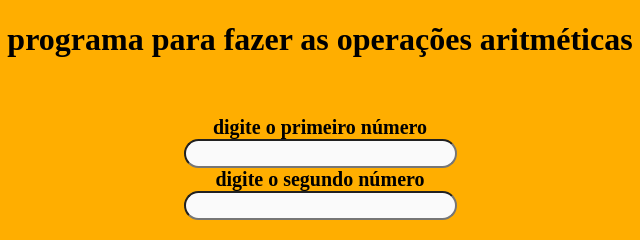
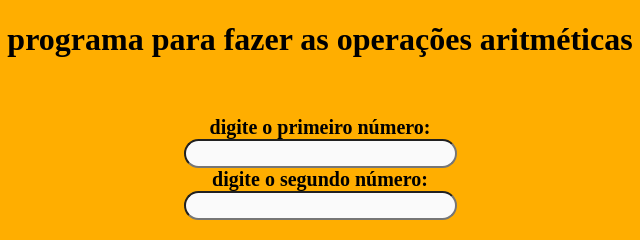
Before and after one commit to pedrok9-dev/aritmetica, a plain HTML site: page index.html in a window 1280 px wide. Shown: the top 240 px of the page, 320-960 px from the left. Drawn offline with Linux system fonts and the light colour scheme.

Commit message:
segunda versão 2.0

```diff
--- a/index.html
+++ b/index.html
@@ -10,9 +10,9 @@
 <body>
     <h1>programa para fazer as operações aritméticas</h1>
     <br><br>
-    <label for="num1">digite o primeiro número</label><br>
+    <label for="num1">digite o primeiro número:</label><br>
     <input type="text" id="num1"><br>
-    <label for="num2">digite o segundo número</label><br>
+    <label for="num2">digite o segundo número:</label><br>
     <input type="text" id="num2"><br>
     <br><br>
     <button>calcular</button>
```
